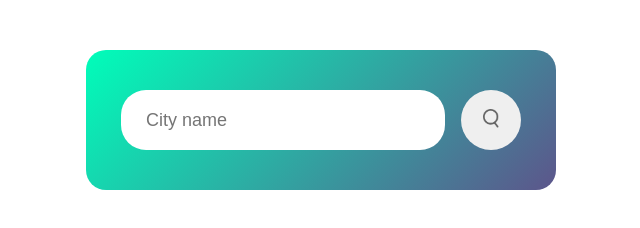
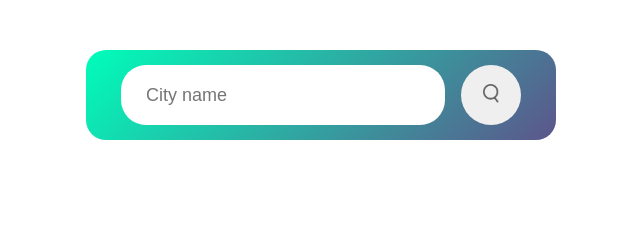
Before and after one commit to sivaprasath-2002/WeatherApp, a plain HTML site: page index.html in a window 1280 px wide. Shown: the whole page, without its empty margins (319-959 px from the left). Drawn offline with Linux system fonts and the light colour scheme.

Commit message:
Update style.css

```diff
--- a/assets/style.css
+++ b/assets/style.css
@@ -12,7 +12,7 @@
     color:white;
     margin: 50px auto 0;
     border-radius: 20px;
-    padding: 40px 35px;
+    padding: 15px 35px;
     text-align: center;
 
 }
```
